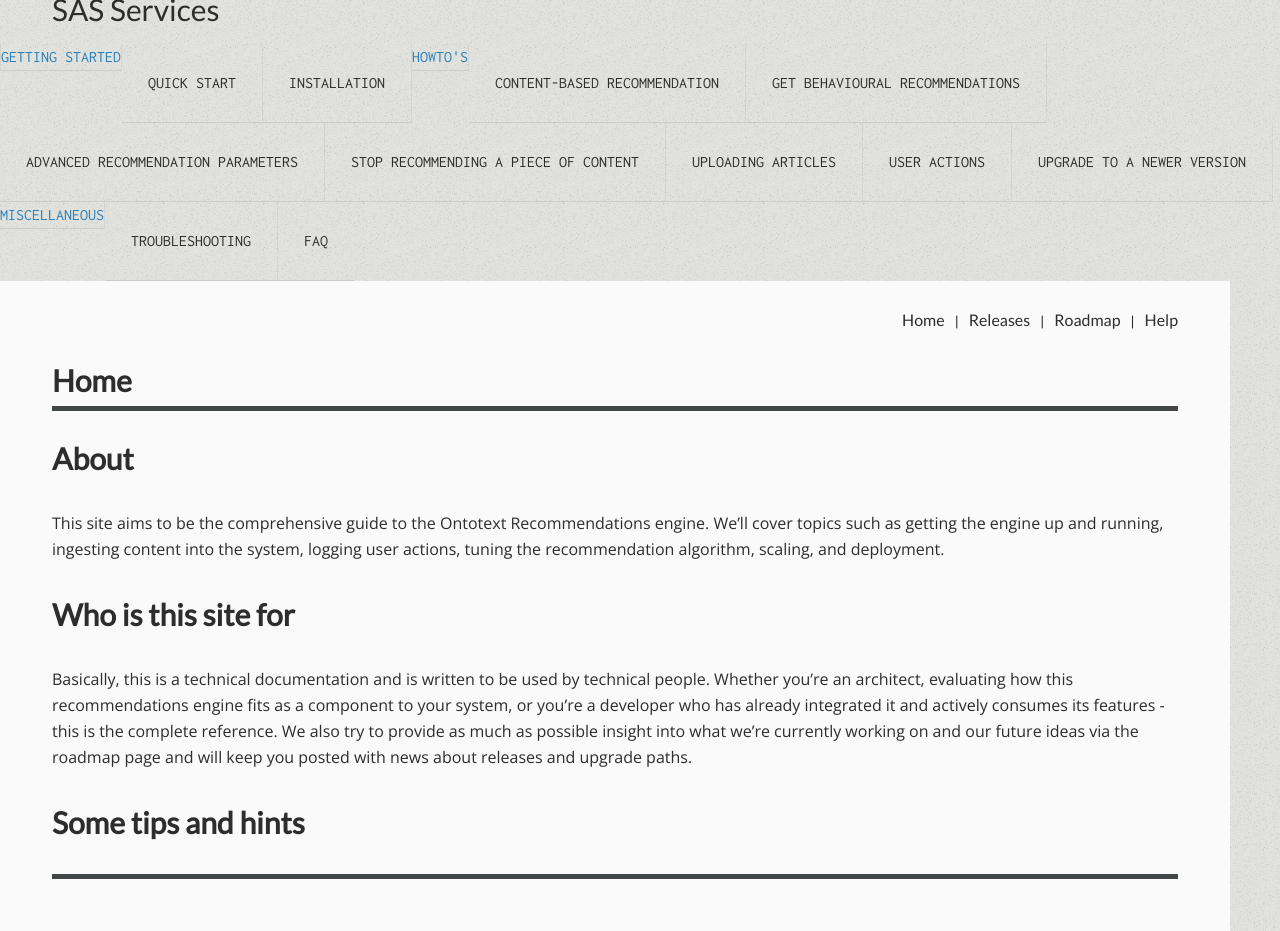
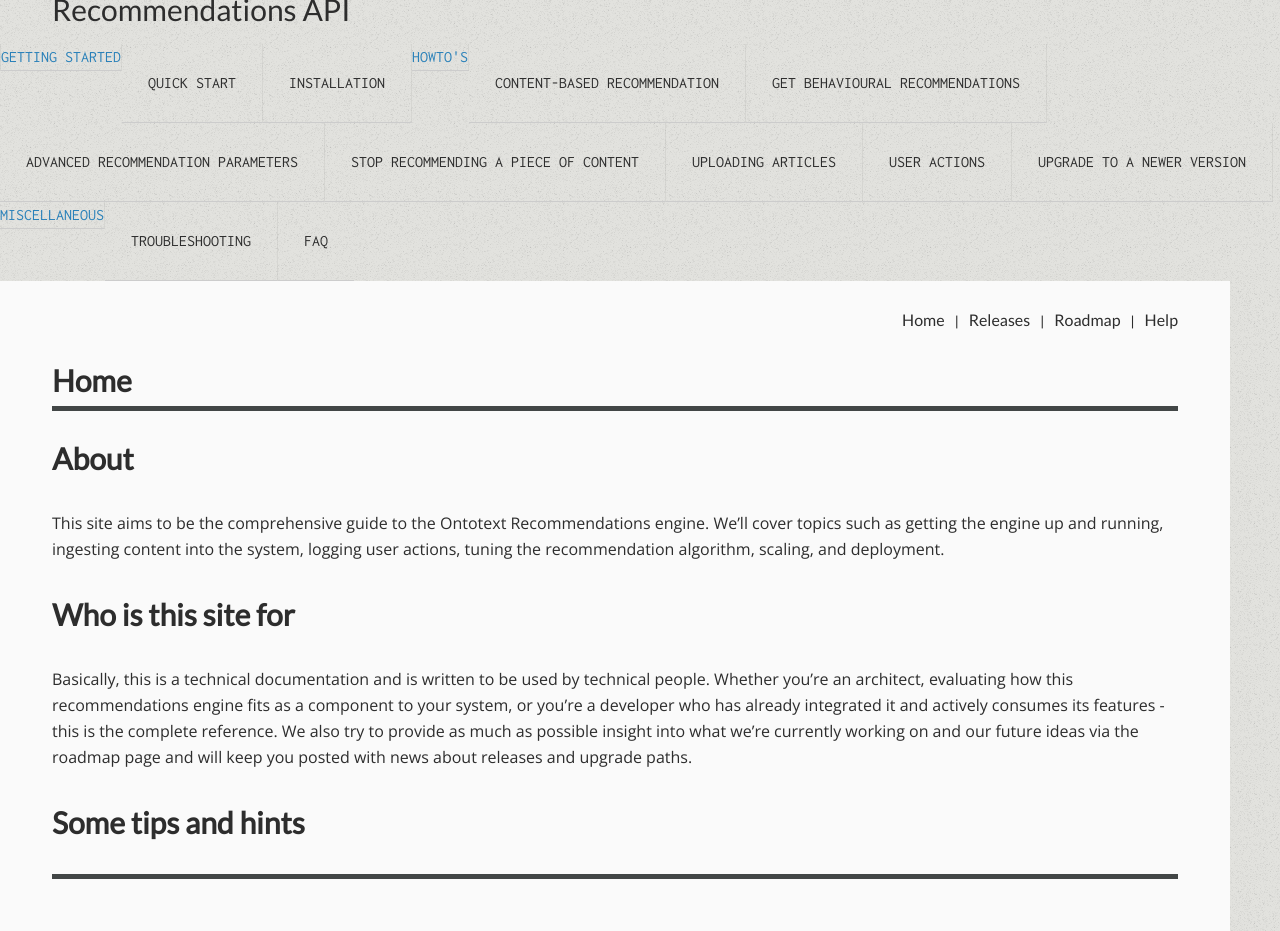
Before and after one commit to Ontotext-AD/recommend-pub-docs, a Jekyll site: the page built from index.md, in a window 1280 px wide. Built offline with Jekyll 4.4.1, drawn with Linux system fonts in a browser that asks for light colours.

Commit message:
change the title of the documentation

```diff
--- a/_config.yml
+++ b/_config.yml
@@ -1,6 +1,6 @@
 markdown: kramdown
 exclude: [".rvmrc", ".rbenv-version", "Rakefile"]
-title : SAS Services
+title : Recommendations API
 
 BODDHI :
   version : 0.1
```
